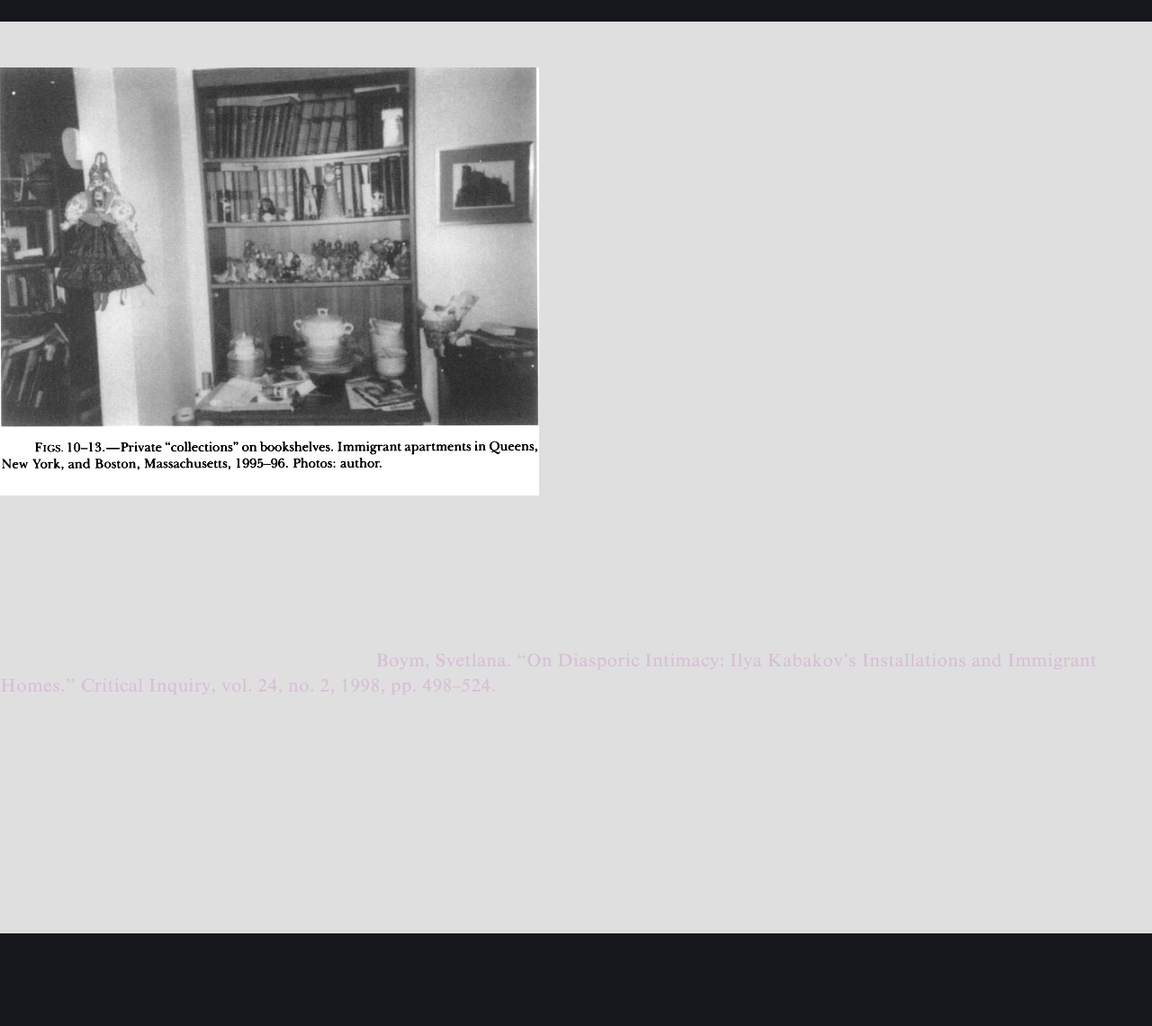
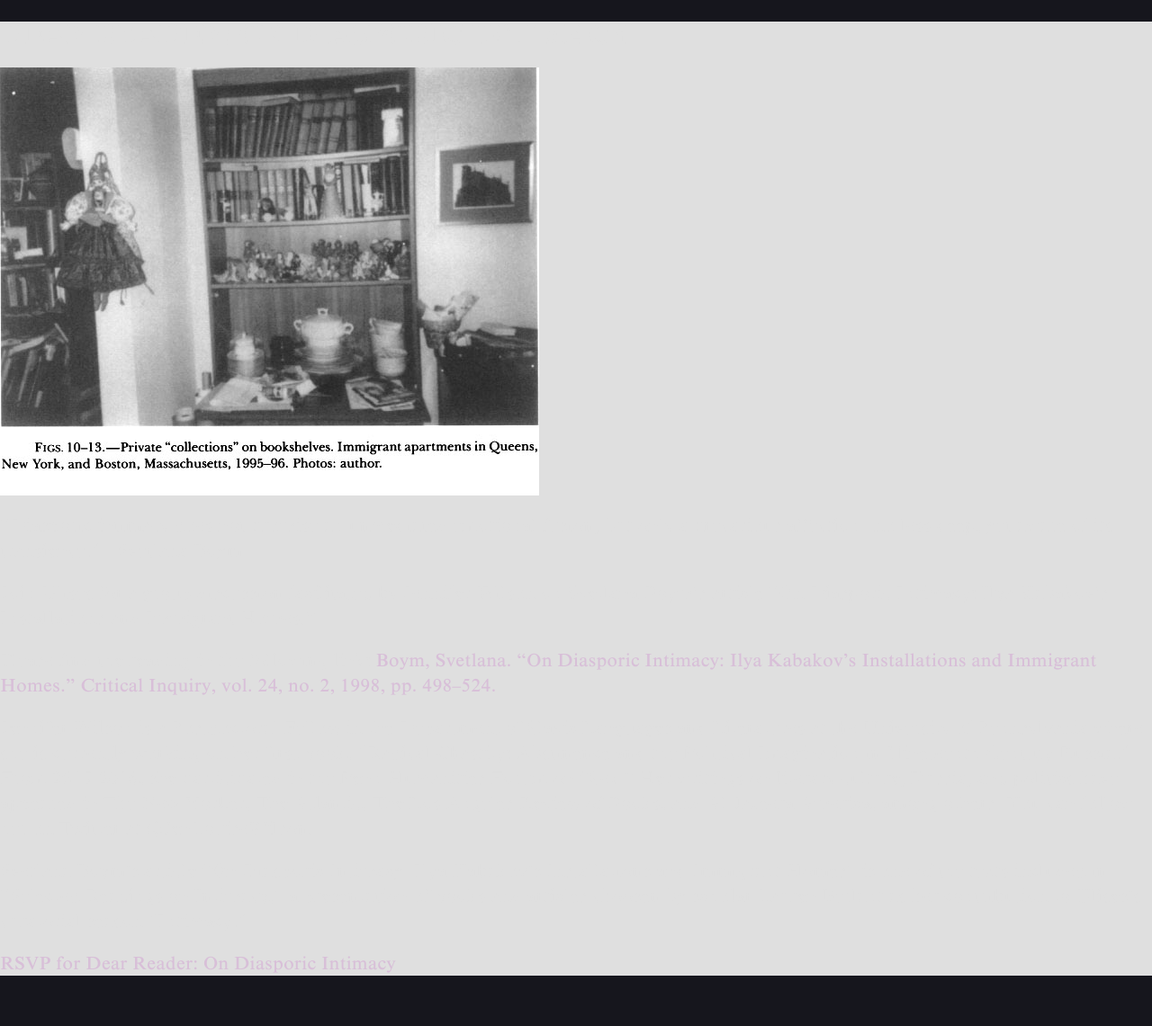
Before and after one commit to nerissacooney/ulises.us, a Jekyll site: the page built from _posts/2017-04-18-dear-reader-on-diasporic-intimacy.md, in a window 1280 px wide. Shown: the whole page at 90% size. Built offline with Jekyll 4.4.1, drawn with Linux system fonts in a browser that asks for light colours; nearby versions of some CDN libraries; a script that is not in the unit is left out; before the commit the page ends 1094 px from its top, so only the background shows below that.

Commit message:
Updated 2017-04-18-dear-reader-on-diasporic-intimacy.md

```diff
--- a/_posts/2017-04-18-dear-reader-on-diasporic-intimacy.md
+++ b/_posts/2017-04-18-dear-reader-on-diasporic-intimacy.md
@@ -20,3 +20,5 @@ Please find the reading in the following link:
 Jennifer Wilson is a Postdoctoral Fellow in the Department of Slavic Languages and Literatures at the University of Pennsylvania where she is currently working on her first book, "Radical Chastity: Abstinence and the Political Imagination in Nineteenth Century Russia." From 2015-2016, she participated in the Penn Humanities Forum on "Sex." Her writings on literary culture, Russia, and politics have appeared in The New Yorker, The Atlantic, The Los Angeles Review of Books, and Al Jazeera America, among others. You can follow her on Twitter at @JenLouiseWilson.
 
 Svetlana Boym's article "On Diasporic Intimacy: Ilya Kabakov's Installations and Immigrant Homes" is one of the texts included in "Selected Readings on Intimacy," a presentation of books and articles choosen by scholar Lauren Berlant as her contribution to Ulises's curatorial season "Intimacy."
+
+[RSVP for Dear Reader: On Diasporic Intimacy](https://www.facebook.com/events/1896355483973082/)
```
